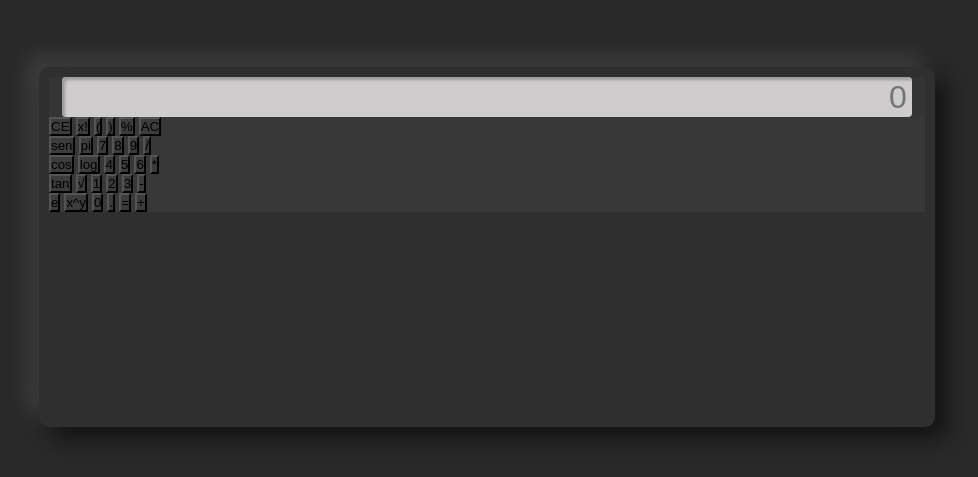
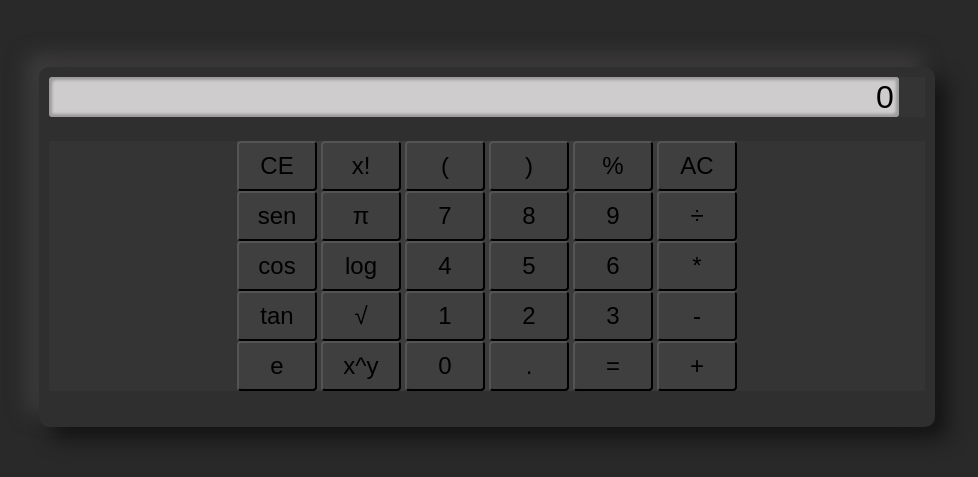
Before and after one commit to JURAFI/calculadora-cientifica, a plain HTML site: page index.html in a window 1280 px wide. Shown: the part 153-630 px from the top of the page, without its empty margins (153-1131 px from the left). Drawn offline with Linux system fonts and the light colour scheme.

Commit message:
cambios hechos en javascript

```diff
--- a/estilos.css
+++ b/estilos.css
@@ -12,7 +12,9 @@
  min-height: 100vh;
  background: #272626fa;
   }
-
+::placeholder{
+color: #000;
+}
  .contenedor {
   width: 70%;
   height: 45vh;
@@ -22,12 +24,6 @@
               -12px -12px 20px #444343cb;
 
  }
- .display {
-display: flex;
-justify-content: center;
-
- }
-
 
  .display #pantalla {
  background: #f5f3f3cb;
@@ -41,5 +37,26 @@ justify-content: center;
  border: none;
  text-align: right;
  border-radius: 4px;
- box-shadow:  inset 3px 3px 3px #9c9a9a;
+ box-shadow:  inset 3px 3px 3px #9c9a9a,
+              inset -3px -3px 3px #9c9a9a;
  }
+
+ .btns {
+ width: 100%;
+ margin-top: 1.5rem;
+ display: flex;
+ justify-content: center;
+ align-items: center;
+ flex-direction: column;
+ }
+
+
+.btns .fila button {
+ width: 80px;
+ height: 50px;
+ border-radius: 4px;
+ }
+
+ button {
+ font-size: 1.5em;
+ }
--- a/index.html
+++ b/index.html
@@ -14,6 +14,7 @@
       <input class="display" id="pantalla" placeholder="0">
     </div>
     <div class="btns">
+      <div class="active">
       <div class="fila">
         <button class="btn">CE</button>
         <button class="btn">x!</button>
@@ -24,11 +25,11 @@
       </div>
       <div class="fila">
         <button class="btn">sen</button>
-        <button class="btn">pi</button>
+        <button class="btn">&#960</button>
         <button class="btn">7</button>
         <button class="btn">8</button>
         <button class="btn">9</button>
-        <button class="btn">/</button>
+        <button class="btn">÷</button>
       </div>
       <div class="fila">
         <button class="btn">cos</button>
@@ -55,6 +56,7 @@
         <button class="btn">+</button>
       </div>
     </div>
+    </div>
    </div>
   </body>
   <script src="index.js"></script>
--- a/index.js
+++ b/index.js
@@ -0,0 +1,12 @@
+const pantalla = document.querySelector('#pantalla')
+const btn = document.querySelectorAll('.btn')
+
+for(item of btn) {
+ item.addEventListener('click', (e) => {
+  btntexto = e.target.innerText
+  if (btntext == 'x') {
+   btntext = '*'
+  }
+  pantalla.value+=btntext
+ })
+}
```
